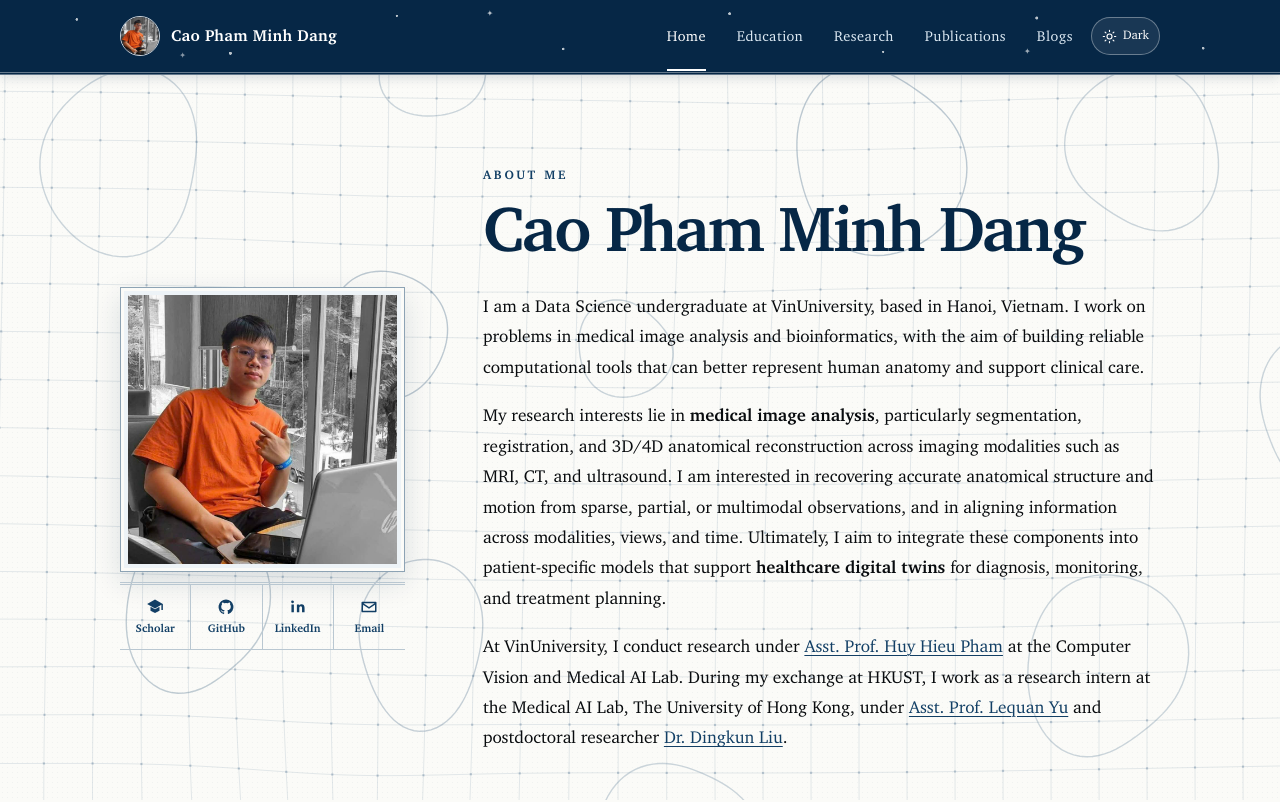
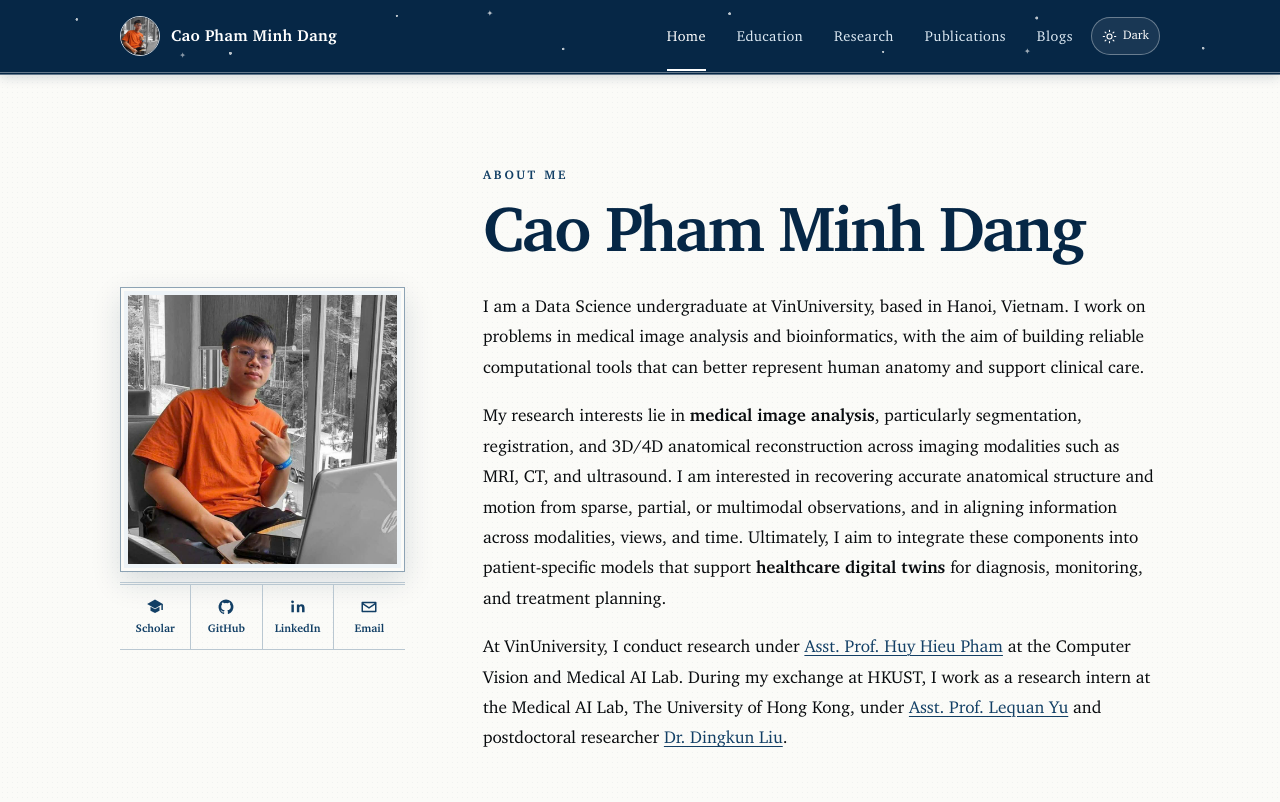
Before and after one commit to dangpmcao/dangpmcao.github.io, a plain HTML site: page index.html in a window 1280 px wide. Shown: the top 802 px of the page. Drawn offline with Linux system fonts and the light colour scheme; animation ran at ten frames a second.

Commit message:
animation

```diff
--- a/script.js
+++ b/script.js
@@ -114,154 +114,3 @@ if ('IntersectionObserver' in window) {
 } else {
   revealElements.forEach(element => element.classList.add('revealed'));
 }
-
-/* Background: a registration lattice spread over the whole site, deformed by
-   several scattered "hearts" that beat slightly out of phase. */
-(() => {
-  const canvas = document.createElement('canvas');
-  canvas.className = 'bg-field';
-  canvas.setAttribute('aria-hidden', 'true');
-  document.body.prepend(canvas);
-  const ctx = canvas.getContext('2d');
-  if (!ctx) return;
-
-  const reduceMotion = window.matchMedia('(prefers-reduced-motion: reduce)');
-  const SPACING = 48, STEP = 12, PARALLAX = 0.35;
-  let w = 0, h = 0, dpr = 1, rgb = '88,120,147', dark = false, frame = 0;
-  let hearts = [];
-
-  // Deterministic pseudo-random numbers so the layout is stable between visits.
-  const rand = seed => () => ((seed = (seed * 16807) % 2147483647) - 1) / 2147483646;
-
-  const readColor = () => {
-    dark = root.dataset.theme === 'dark';
-    const hex = getComputedStyle(root).getPropertyValue('--accent').trim().replace('#', '');
-    if (hex.length === 6) rgb = [0, 2, 4].map(i => parseInt(hex.slice(i, i + 2), 16)).join(',');
-  };
-
-  // Scatter hearts over the full (parallax-scaled) page height on a jittered grid.
-  const layout = () => {
-    dpr = Math.min(window.devicePixelRatio || 1, 2);
-    w = window.innerWidth; h = window.innerHeight;
-    canvas.width = Math.round(w * dpr); canvas.height = Math.round(h * dpr);
-    const worldH = h + (document.documentElement.scrollHeight - h) * PARALLAX + h * 0.5;
-    const base = Math.max(110, Math.min(w, h) * 0.17);
-    const cols = Math.max(2, Math.round(w / (base * 2.5)));
-    const cell = w / cols;
-    const rowH = cell * 0.8;
-    const rows = Math.max(1, Math.ceil(worldH / rowH));
-    const r = rand(20250806);
-    hearts = [];
-    for (let row = 0; row < rows; row++) {
-      const offset = row % 2 ? 0.5 : 0;
-      for (let col = 0; col < cols + 1; col++) {
-        if (r() < 0.12) continue;
-        hearts.push({
-          x: (col - offset + 0.25 + r() * 0.5) * cell,
-          y: (row + 0.25 + r() * 0.5) * rowH,
-          R: base * (0.7 + r() * 0.6),
-          phase: r(),
-          period: 1.4 + r() * 0.6,
-          twist: (r() - 0.5) * 16,
-          s2: r() * 6, s3: r() * 6,
-          elong: 0.9 + r() * 0.35
-        });
-      }
-    }
-  };
-
-  // Two-phase "lub-dub" pulse in [0, 1].
-  const beat = (t, H) => {
-    const p = ((t / H.period) + H.phase) % 1;
-    return Math.exp(-(((p - 0.12) / 0.055) ** 2)) + 0.45 * Math.exp(-(((p - 0.3) / 0.06) ** 2));
-  };
-
-  let active = [];
-  const warp = (x, y, t) => {
-    let px = x + 5 * Math.sin(y / 230 + t * 0.23);
-    let py = y + 5 * Math.sin(x / 270 - t * 0.19);
-    for (const H of active) {
-      const dx = x - H.cx, dy = y - H.cy;
-      const d2 = dx * dx + dy * dy, R2 = H.R * H.R;
-      if (d2 > 6 * R2) continue;
-      const k = (H.b * Math.exp(-d2 / R2)) / H.R;
-      px -= 26 * k * dx + H.twist * k * dy;
-      py -= 26 * k * dy - H.twist * k * dx;
-    }
-    return [px, py];
-  };
-
-  const draw = t => {
-    const shift = window.scrollY * PARALLAX;
-    active = hearts
-      .map(H => ({ ...H, cx: H.x, cy: H.y - shift, b: reduceMotion.matches ? 0.35 : beat(t, H) }))
-      .filter(H => H.cy > -3 * H.R && H.cy < h + 3 * H.R);
-
-    ctx.setTransform(dpr, 0, 0, dpr, 0, 0);
-    ctx.clearRect(0, 0, w, h);
-    ctx.strokeStyle = ctx.fillStyle = `rgb(${rgb})`;
-    const a = dark ? 1 : 1.15;
-
-    // Lattice lines (scroll with a gentle parallax).
-    const oy = -(((shift % SPACING) + SPACING) % SPACING);
-    ctx.globalAlpha = 0.13 * a; ctx.lineWidth = 1;
-    ctx.beginPath();
-    for (let gx = 0; gx <= w + SPACING; gx += SPACING) {
-      for (let y = -SPACING; y <= h + SPACING; y += STEP) {
-        const [px, py] = warp(gx, y, t);
-        y === -SPACING ? ctx.moveTo(px, py) : ctx.lineTo(px, py);
-      }
-    }
-    for (let gy = oy - SPACING; gy <= h + SPACING; gy += SPACING) {
-      for (let x = -SPACING; x <= w + SPACING; x += STEP) {
-        const [px, py] = warp(x, gy, t);
-        x === -SPACING ? ctx.moveTo(px, py) : ctx.lineTo(px, py);
-      }
-    }
-    ctx.stroke();
-
-    // Control points.
-    ctx.globalAlpha = 0.3 * a;
-    for (let gx = 0; gx <= w + SPACING; gx += SPACING) {
-      for (let gy = oy - SPACING; gy <= h + SPACING; gy += SPACING) {
-        const [px, py] = warp(gx, gy, t);
-        ctx.fillRect(px - 1.1, py - 1.1, 2.2, 2.2);
-      }
-    }
-
-    // Anatomical contours carried by the same field, brightening on each beat.
-    ctx.lineWidth = 1.4;
-    for (const H of active) {
-      ctx.globalAlpha = (0.26 + 0.2 * Math.min(H.b, 1)) * a;
-      ctx.beginPath();
-      for (let i = 0; i <= 80; i++) {
-        const ang = (i / 80) * Math.PI * 2;
-        const r = H.R * 0.5 * (1 + 0.07 * Math.sin(2 * ang + H.s2) + 0.045 * Math.sin(3 * ang + H.s3));
-        const [px, py] = warp(H.cx + r * Math.cos(ang), H.cy + r * Math.sin(ang) * H.elong, t);
-        i ? ctx.lineTo(px, py) : ctx.moveTo(px, py);
-      }
-      ctx.closePath();
-      ctx.stroke();
-    }
-  };
-
-  const loop = ms => { draw(ms / 1000); frame = requestAnimationFrame(loop); };
-  const redrawStatic = () => { if (reduceMotion.matches) draw(0); };
-  const start = () => {
-    cancelAnimationFrame(frame);
-    reduceMotion.matches ? draw(0) : (frame = requestAnimationFrame(loop));
-  };
-
-  let resizeTimer;
-  window.addEventListener('resize', () => {
-    clearTimeout(resizeTimer);
-    resizeTimer = setTimeout(() => { layout(); redrawStatic(); }, 120);
-  });
-  window.addEventListener('load', () => { layout(); redrawStatic(); });
-  window.addEventListener('scroll', redrawStatic, { passive: true });
-  new MutationObserver(() => { readColor(); redrawStatic(); })
-    .observe(root, { attributes: true, attributeFilter: ['data-theme'] });
-  reduceMotion.addEventListener?.('change', start);
-
-  readColor(); layout(); start();
-})();
--- a/styles.css
+++ b/styles.css
@@ -9,7 +9,6 @@ html { scroll-padding-top:82px; scroll-behavior:smooth; }
 body { margin:0; color:var(--ink); background-color:var(--paper); background-image:radial-gradient(var(--grain) .65px,transparent .65px); background-size:5px 5px; font-family:"XCharter","Charter","Bitstream Charter","Charis SIL",Georgia,serif; font-size:17px; line-height:1.76; font-weight:400; text-rendering:optimizeLegibility; font-kerning:normal; transition:color .25s ease,background-color .25s ease; }
 a { color:inherit; text-decoration:none; }
 .shell { width:calc(100% - var(--page-gutter) - var(--page-gutter)); max-width:var(--page-width); margin-inline:auto; }
-.bg-field { position:fixed; inset:0; z-index:-1; width:100%; height:100%; pointer-events:none; }
 .sr-only { position:absolute; width:1px; height:1px; padding:0; overflow:hidden; clip:rect(0,0,0,0); white-space:nowrap; border:0; }
 .site-header { position:sticky; top:0; z-index:20; overflow:visible; background:var(--header); border-bottom:3px double rgba(255,255,255,.38); box-shadow:0 2px 12px rgba(6,39,70,.16); }
 .site-header::before {
```
